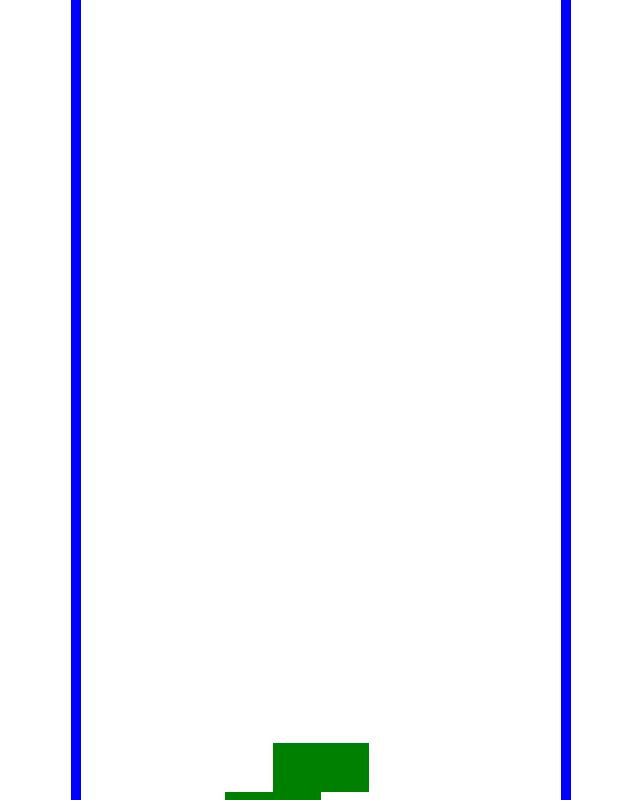
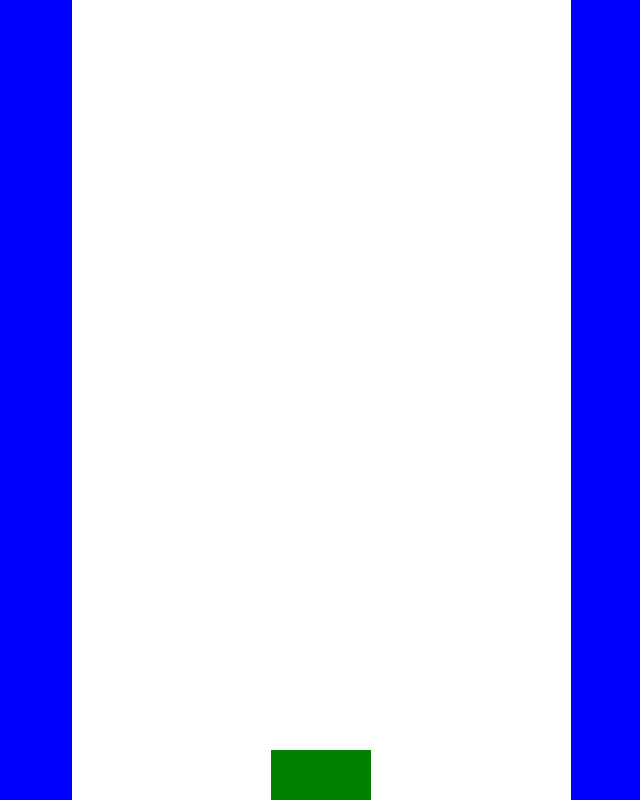
Before and after one commit to sorteggi/camera.github.io, a plain HTML site: page index.html in a window 1280 px wide. Shown: the whole page, without its empty margins (319-959 px from the left). Drawn offline with Linux system fonts and the light colour scheme.

Commit message:
Update index.html

```diff
--- a/index.html
+++ b/index.html
@@ -11,30 +11,22 @@
         display: flex;
         justify-content: center;
         align-items: center;
+        background-color: blue; /* Blue background for the entire screen */
         overflow: hidden; /* Prevent scrolling of the entire page */
       }
 
       #tetris-container {
         position: relative;
-        width: 500px;
-        height: 1000px;
-        border: 10px solid blue; /* Border around the container */
-        box-sizing: border-box;
-        overflow: hidden; /* Prevent scrolling inside the container */
-        touch-action: none; /* Disable touch actions on this element */
+        width: 500px; /* Fixed width of the canvas */
+        height: 1000px; /* Fixed height of the canvas */
       }
 
       canvas {
-        position: absolute;
+        position: absolute; /* Position canvases absolutely within the container */
         top: 0;
         left: 0;
-        width: 100%;
-        height: 100%;
-      }
-
-      #border {
-        width: 100%;
-        height: 100%;
+        width: 500px; /* Fixed width of the canvas */
+        height: 1000px; /* Fixed height of the canvas */
       }
     </style>
   </head>
```
